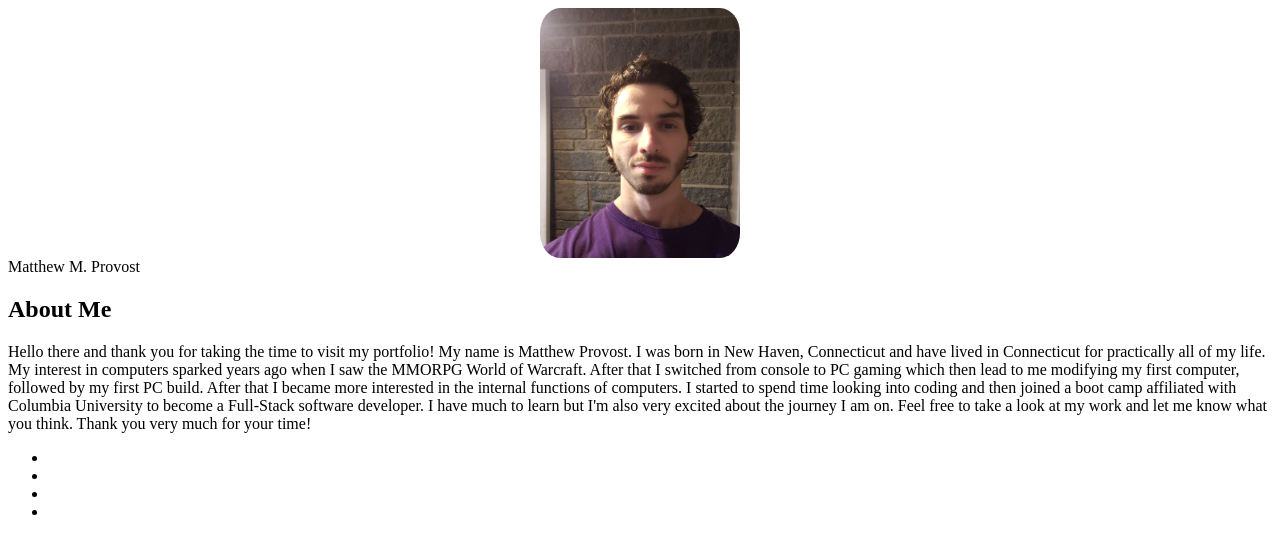
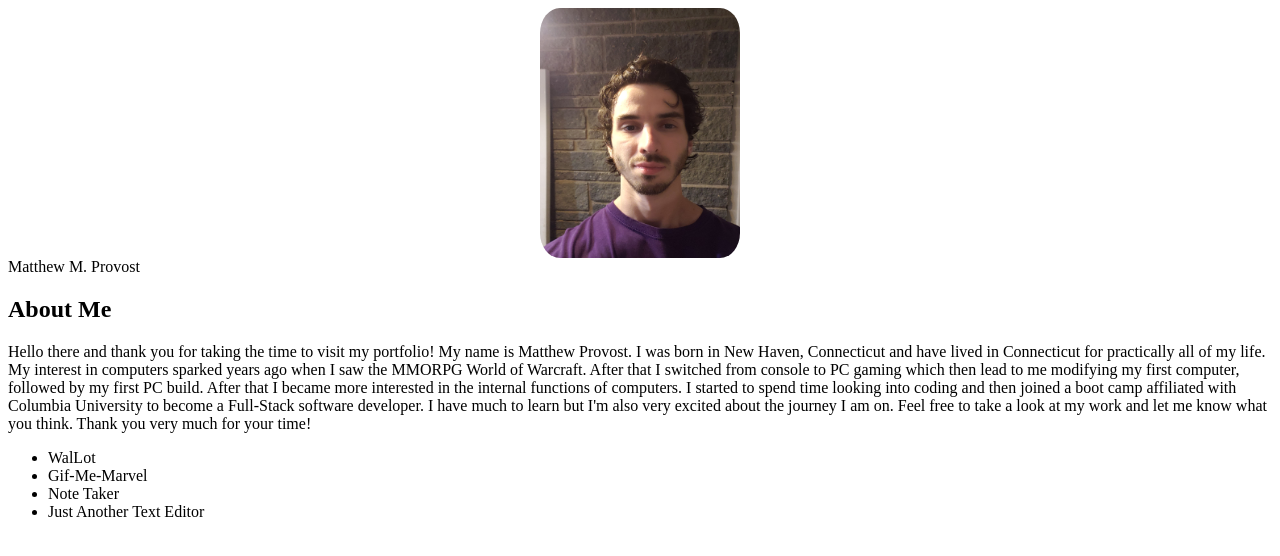
Before and after one commit to provostma21/Portfolio, a React (Create React App) app: page / in a window 1280 px wide. Shown: the top 556 px of the page. Built offline with nearby package versions, Linux system fonts and the light colour scheme.

Commit message:
modified Project.js page

```diff
--- a/src/pages/Projects.js
+++ b/src/pages/Projects.js
@@ -1,7 +1,9 @@
 import projects from "../assets/projects/ProjectList";
 
 export default function Project() {
-  const listItems = projects.map((project) => <li key={project.id}></li>);
+  const listItems = projects.map((project) => (
+    <li key={project.id}>{project.name}</li>
+  ));
 
   return <ul>{listItems}</ul>;
 }
```
